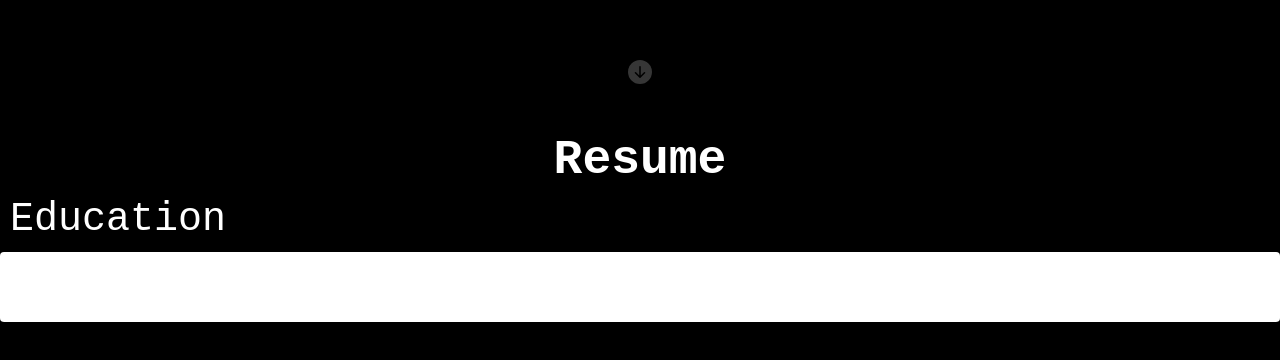
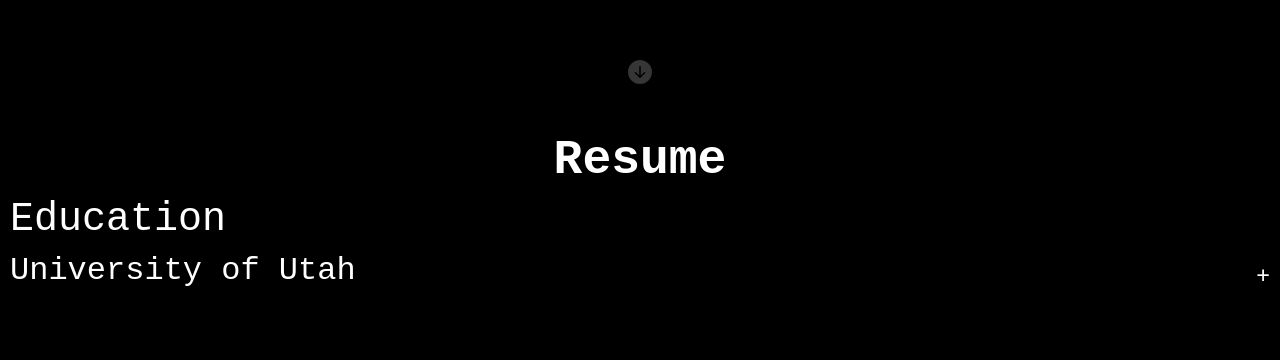
Before and after one commit to loosliashton/resume-site, a React (Create React App) app: page / in a window 1280 px wide. Shown: the part 696-1056 px from the top of the page. Built offline with nearby package versions, Linux system fonts and the light colour scheme.

Commit message:
Reverting to homemade accordion

```diff
--- a/src/Resume/Resume.css
+++ b/src/Resume/Resume.css
@@ -31,7 +31,18 @@ p {
     margin-left: 10px;
 }
 
-.MuiAccordion-root {
-    background-color: #000000;
-    color: #e40000;
+.expandIcon {
+    color: #ffffff;
+    font-size: 24px;
+    margin-left: 10px;
 }
+
+.accordionTitle {
+    display: flex;
+    justify-content: space-between;
+    cursor: pointer;
+    padding-right: 10px;
+    padding-left: 10px;
+    flex-direction: row;
+    align-items: center;
+}
--- a/src/Resume/Resume.tsx
+++ b/src/Resume/Resume.tsx
@@ -1,27 +1,26 @@
-import { Accordion, AccordionDetails } from "@mui/material";
-import AccordionSummary from "@mui/material/AccordionSummary";
+import { useState } from "react";
 import "./Resume.css";
 
 export function Resume() {
+  let [education, setEducation] = useState(false);
 
   return (
     <div className="resume">
       <div className="headerText">Resume</div>
       <h1>Education</h1>
       <div>
-        <Accordion>
-          <AccordionSummary>
-            <h2>University of Utah</h2>
-          </AccordionSummary>
-        </Accordion>
-        {/* <Accordion alwaysOpen>
-          <Accordion.Item eventKey="Education">
-            <Accordion.Header className="accordionHeader">University of Utah</Accordion.Header>
-            <Accordion.Body>
-              <p>Minor in Business, 3.7 GPA, Dean’s List (7 Semesters)</p>
-            </Accordion.Body>
-          </Accordion.Item>
-        </Accordion> */}
+        <div
+          className="accordionTitle"
+          onClick={() => setEducation(!education)}
+        >
+          <h2>University of Utah</h2>
+          <div className="expandIcon">{education ? "-" : "+"}</div>
+        </div>
+        {education && (
+          <div>
+            <p>Minor in Business, 3.7 GPA, Dean’s List (7 Semesters)</p>
+          </div>
+        )}
       </div>
     </div>
   );
```
